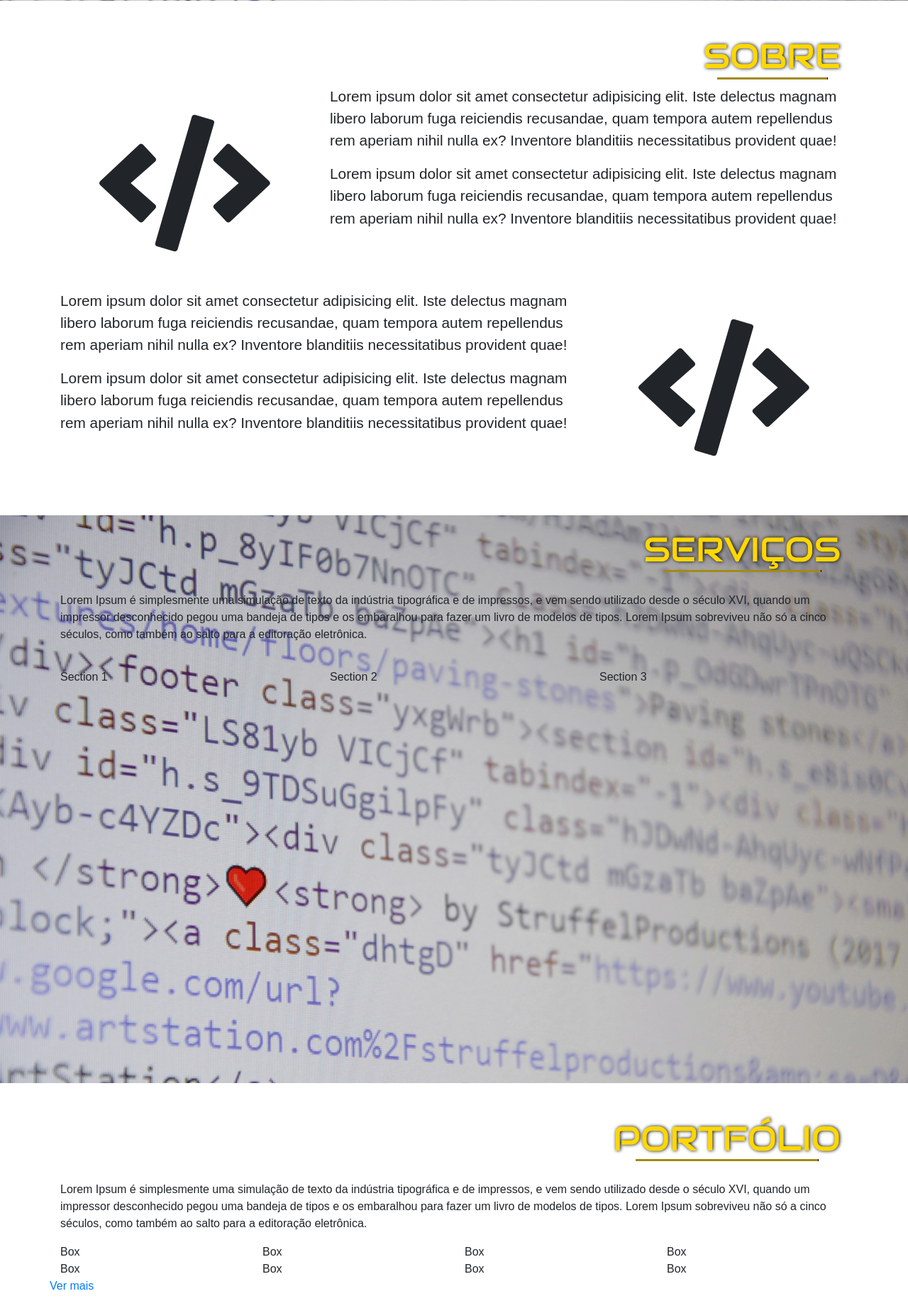
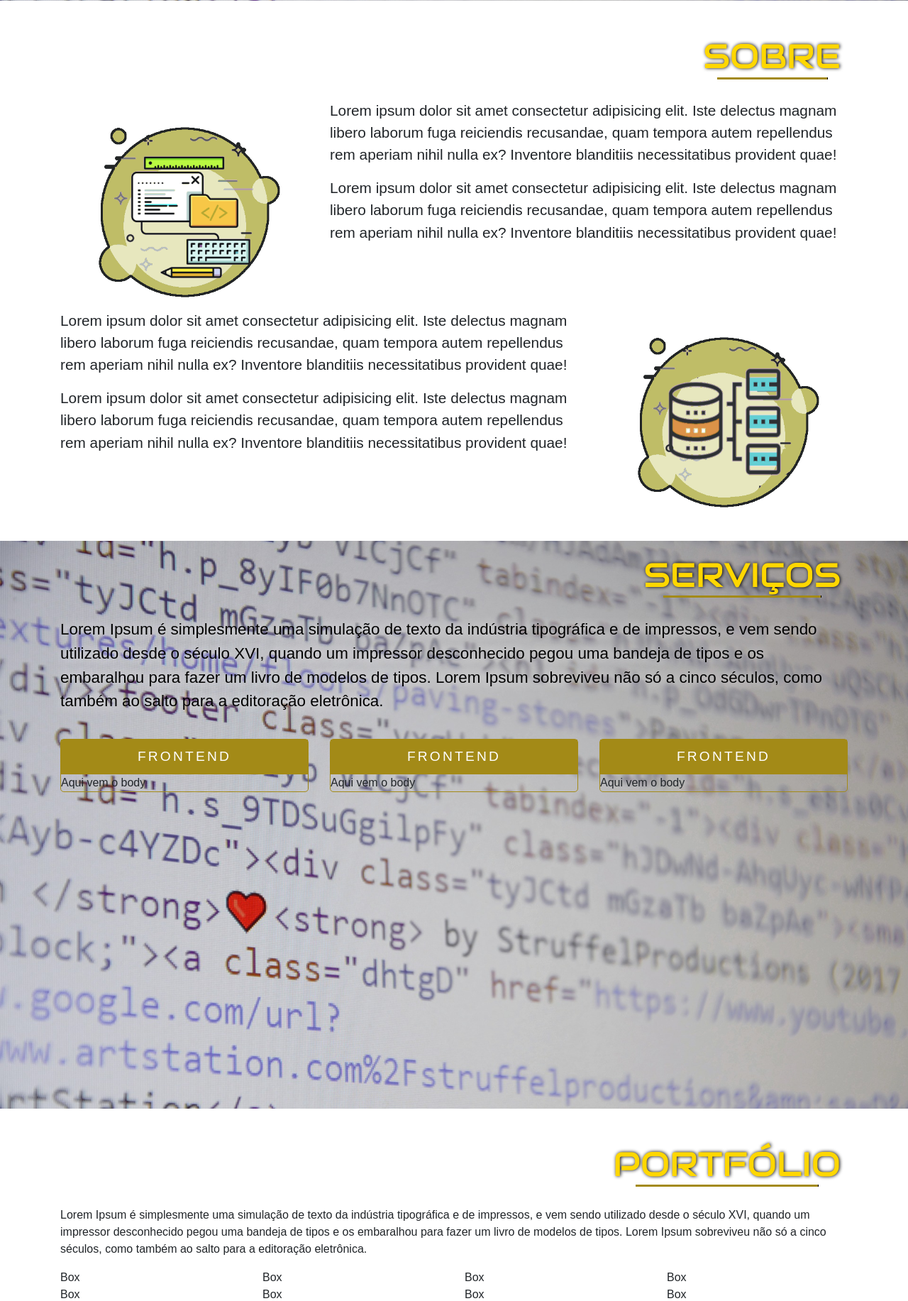
Before and after one commit to Tarcisio20/flagdeveloper, a PHP site: page / in a window 1280 px wide. Shown: the part 799-2632 px from the top of the page at 71% size. Run offline with PHP 8.4, Linux system fonts and the light colour scheme; some libraries are stand-ins or nearby versions.

Commit message:
Ediçao do id sobre

```diff
--- a/assets/css/main.css
+++ b/assets/css/main.css
@@ -226,3 +226,29 @@
   color: #a38a17;
   text-shadow: 1px 0 0 #000;
 }
+
+.about-logo img{
+  max-width: 300px;
+  height: auto;
+}
+
+.text-service{
+  color: #000;
+  font-size: 1.4rem;
+  text-shadow: 1px 0 15px  #fff;
+}
+
+.box{
+  border: 1px solid #a38a17;
+  border-radius: 5px;
+}
+
+.box .box-header{
+  background: #a38a17;
+  padding: 10px;
+  text-align: center;
+  color: #fff;
+  font-size: 1.200rem;
+  text-transform: uppercase;
+  letter-spacing: .2rem;
+}
--- a/index.php
+++ b/index.php
@@ -53,12 +53,13 @@
 				</div>
 			</div>
 				<div class="row">
-					<div class="col-sm-4">
+					<div class="col-sm-4 marTop20">
 						<div class="about-logo">
-							<i class="fas fa-code"></i>
+							<!--<i class="fas fa-code"></i> -->
+							<img  src="assets/image/front1.png">
 						</div>
 					</div>
-					<div class="col-sm">
+					<div class="col-sm marTop20">
 						<div class="about-text">
 							<p>Lorem ipsum dolor sit amet consectetur adipisicing elit. Iste delectus magnam libero laborum fuga reiciendis recusandae, quam tempora autem repellendus rem aperiam nihil nulla ex? Inventore blanditiis necessitatibus provident quae!</p>
 							<p>Lorem ipsum dolor sit amet consectetur adipisicing elit. Iste delectus magnam libero laborum fuga reiciendis recusandae, quam tempora autem repellendus rem aperiam nihil nulla ex? Inventore blanditiis necessitatibus provident quae!</p>
@@ -75,7 +76,8 @@
 					</div>
 					<div class="col-sm-4">
 						<div class="about-logo">
-							<i class="fas fa-code"></i>
+						<img  src="assets/image/back1.png">
+							<!-- <i class="fas fa-code"></i> -->
 						</div>
 					</div>
 				</div>
@@ -91,15 +93,42 @@
 			</div>
 			<div class="row">
 					<div class="col-sm marTop20">
-						<p>
+						<p class="text-service">
 						Lorem Ipsum é simplesmente uma simulação de texto da indústria tipográfica e de impressos, e vem sendo utilizado desde o século XVI, quando um impressor desconhecido pegou uma bandeja de tipos e os embaralhou para fazer um livro de modelos de tipos. Lorem Ipsum sobreviveu não só a cinco séculos, como também ao salto para a editoração eletrônica.
 						</p>
 					</div>
 			</div>
 			<div class="row marTop20">
-				<div class="col-sm">Section 1</div>
-				<div class="col-sm">Section 2</div>
-				<div class="col-sm">Section 3</div>
+				<div class="col-sm">
+					<div class="box">
+						<div class="box-header">
+							FrontEnd
+						</div>
+						<div class="box-body">
+							Aqui vem o body
+						</div>
+					</div>
+				</div>
+				<div class="col-sm">
+				<div class="box">
+						<div class="box-header">
+							FrontEnd
+						</div>
+						<div class="box-body">
+							Aqui vem o body
+						</div>
+					</div>
+				</div>
+				<div class="col-sm">
+				<div class="box">
+						<div class="box-header">
+							FrontEnd
+						</div>
+						<div class="box-body">
+							Aqui vem o body
+						</div>
+					</div>
+				</div>
 			</div>
     </div>
 		</section>
```
Also changed, not shown: assets/image/48_office_employee_man_growth_performance_board_chart_statics-512.png (deleted), assets/image/back.png (added), assets/image/back1.png (added), assets/image/development.browser.gears.-512.png (deleted), assets/image/front.png (added), assets/image/front1.png (added).
